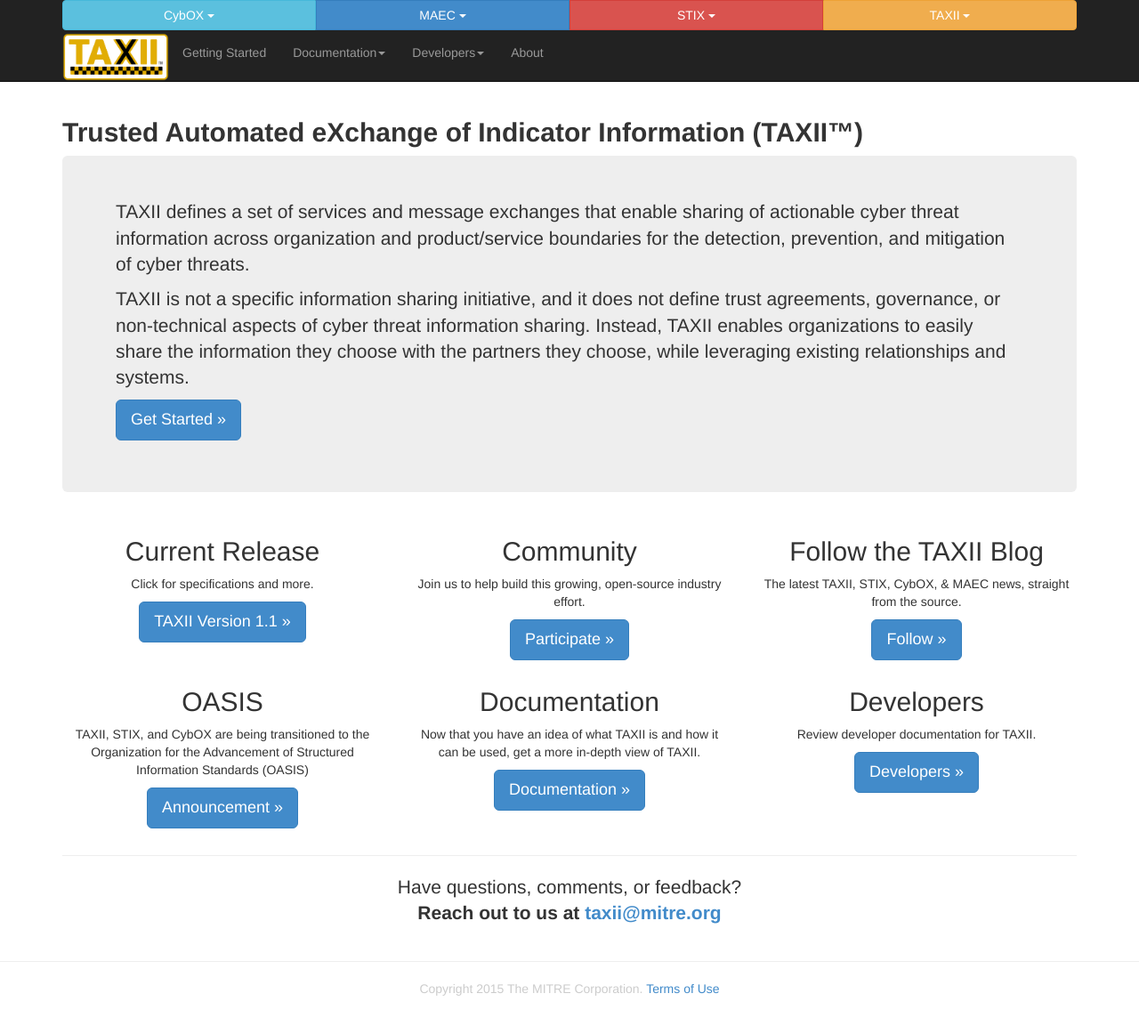
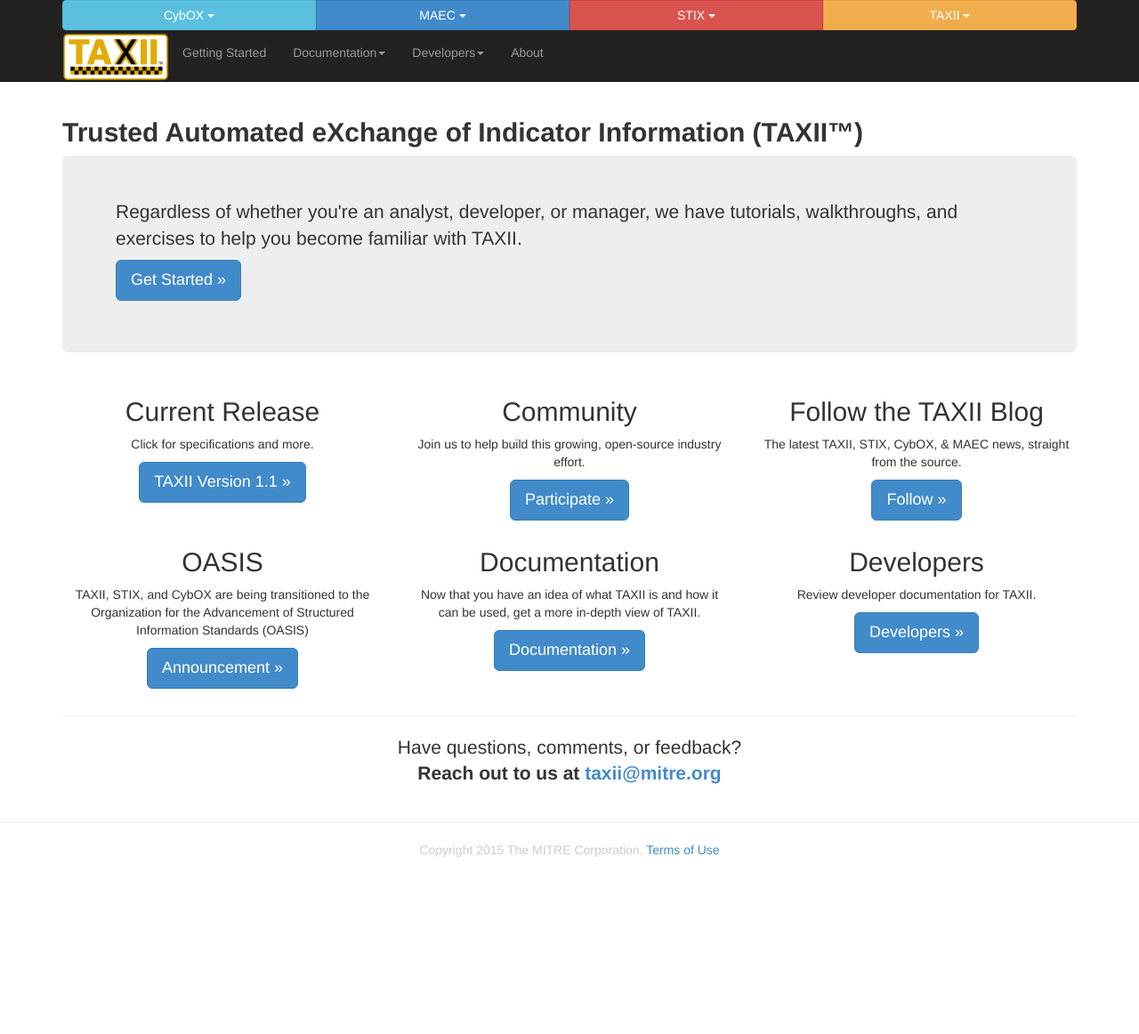
Before and after one commit to TAXIIProject/taxiiproject.github.io, a Jekyll site: the page built from index.md, in a window 1280 px wide. Shown: the whole page at 89% size. Built offline with Jekyll 4.4.1, drawn with Linux system fonts in a browser that asks for light colours; Markdown is read by kramdown in place of the engine named in the settings; after the commit the page ends 1006 px from its top, so only the background shows below that.

```diff
--- a/index.md
+++ b/index.md
@@ -8,8 +8,7 @@ no_in_page_title: true
 <h2><strong>Trusted Automated eXchange of Indicator Information (TAXII™)</strong></h2>
 
 <div class="jumbotron">
-  <p>TAXII defines a set of services and message exchanges that enable sharing of actionable cyber threat information across organization and product/service boundaries for the detection, prevention, and mitigation of cyber threats.</p>
-  <p>TAXII is not a specific information sharing initiative, and it does not define trust agreements, governance, or non-technical aspects of cyber threat information sharing. Instead, TAXII enables organizations to easily share the information they choose with the partners they choose, while leveraging existing relationships and systems.</p>
+  <p>Regardless of whether you're an analyst, developer, or manager, we have tutorials, walkthroughs, and exercises to help you become familiar with TAXII.</p>
   <p><a class="btn btn-primary btn-lg" role="button" href="/getting-started">Get Started »</a></p>
 </div>
 
```
